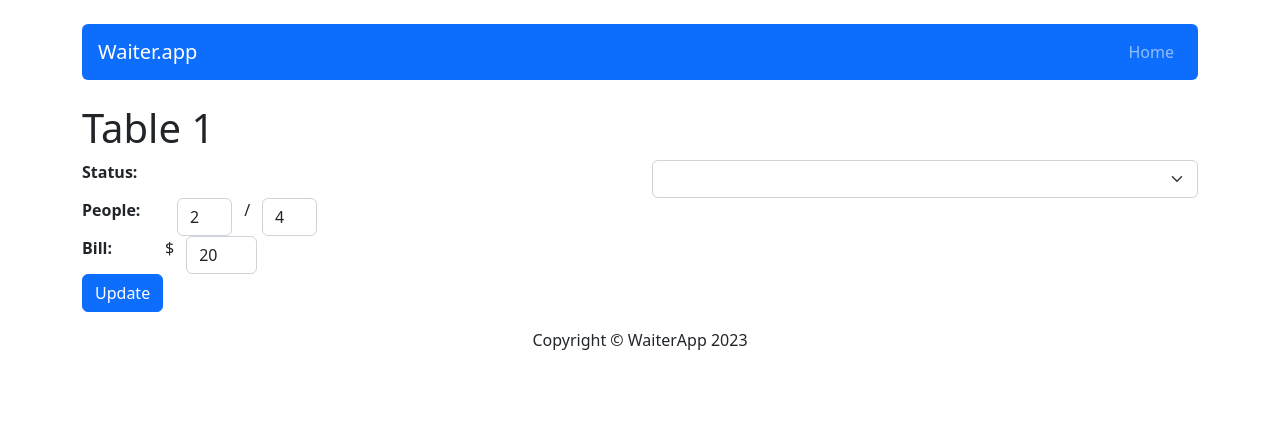
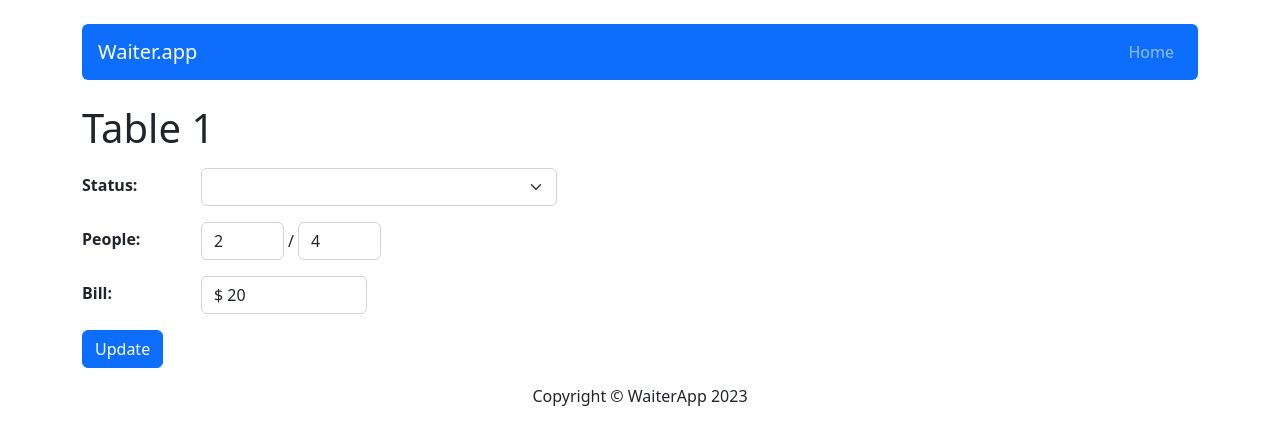
Before and after one commit to ewaolczak/waiter-app-kodilla, a React (Create React App) app: page /table/1 in a window 1280 px wide. Shown: the top 444 px of the page. Built offline with nearby package versions, Linux system fonts and the light colour scheme.

Commit message:
Add TableDetails styles

```diff
--- a/src/components/pages/TableDetails/TableDetails.js
+++ b/src/components/pages/TableDetails/TableDetails.js
@@ -1,6 +1,6 @@
 import React, { useState } from 'react';
 import { Link } from 'react-router-dom';
-import { Form, Button, Row, Col } from 'react-bootstrap';
+import { Form, Button, Row, Col, Card } from 'react-bootstrap';
 import { /* useDispatch */ useSelector } from 'react-redux';
 import { useParams } from 'react-router';
 import { getTableById } from '../../../redux/tablesRedux';
@@ -20,48 +20,52 @@ const TableDetails = () => {
     <>
       <h1>Table {table}</h1>
       <Form>
-        <Form.Group>
+        <Form.Group className='mb-3 mt-3'>
           <Row>
-            <Col>
-              <Form.Label>
+            <Col xs={1} className='me-4 align-self-center'>
+              <Form.Label className='mt-1 align-self-center'>
                 <strong>Status:</strong>
               </Form.Label>
             </Col>
-            <Col>
+            <Col xs={4}>
               <Form.Select value={status}></Form.Select>
             </Col>
           </Row>
         </Form.Group>
-        <Form.Group>
+        <Form.Group className='mb-3'>
           <Row>
-            <Col xs={1}>
-              <Form.Label>
+            <Col xs={1} className='me-4 align-self-center'>
+              <Form.Label className='mt-1 align-self-center'>
                 <strong>People:</strong>
               </Form.Label>
             </Col>
-            <Col xs={5}>
-              <Row>
-                <Col xs={2}>
-                  <Form.Control value={peopleAmount}></Form.Control>
-                </Col>
+            <Col className='d-flex flex-row'>
+              <Col xs={1}>
+                <Form.Control value={peopleAmount}></Form.Control>
+              </Col>
+              <Card.Text as='p' className='ps-1 pe-1 align-self-center m-0'>
                 /
-                <Col xs={2}>
-                  <Form.Control value={maxPeopleAmount}></Form.Control>
-                </Col>
-              </Row>
+              </Card.Text>
+              <Col xs={1}>
+                <Form.Control value={maxPeopleAmount}></Form.Control>
+              </Col>
             </Col>
           </Row>
         </Form.Group>
-        <Form.Group>
+        <Form.Group className='mb-3'>
           <Row>
-            <Col xs={1}>
-              <Form.Label>
+            <Col xs={1} className='me-4 align-self-center'>
+              <Form.Label className='mt-1 align-self-center'>
                 <strong>Bill:</strong>
               </Form.Label>
             </Col>
-            $
-            <Col xs={1}>
-              <Form.Control value={bill}></Form.Control>
+            <Col className='d-flex flex-row'>
+              {/* <Card.Text as='p' className='pe-1 align-self-center m-0'>
+                $
+              </Card.Text> */}
+              <Col xs={2}>
+                <Form.Control value={`$ ${bill}`}></Form.Control>
+              </Col>
             </Col>
           </Row>
         </Form.Group>
```
